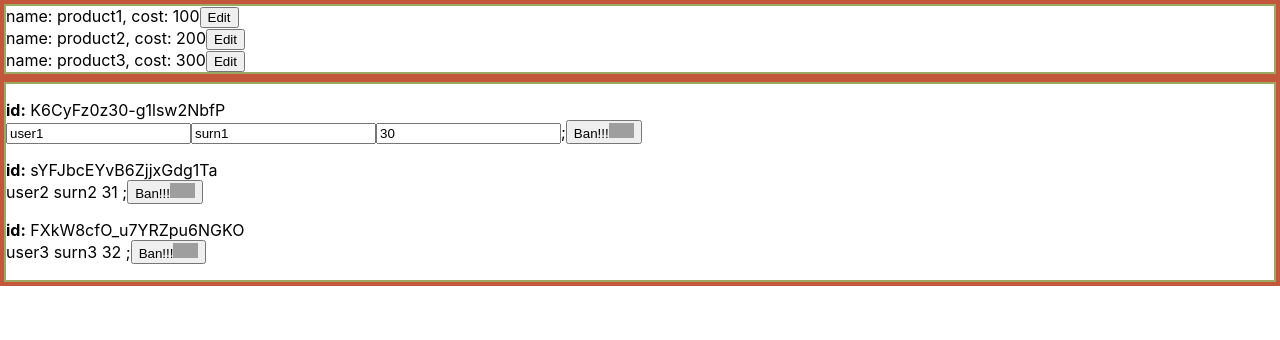
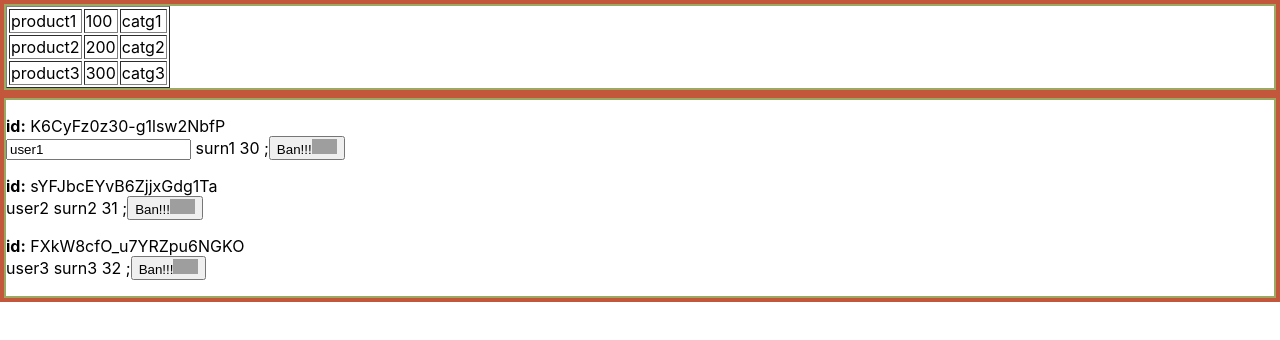
Before and after one commit to eBenya/ReactLessons, a React (Create React App) app: page / in a window 1280 px wide. Both pictures are taken after a click on the element "user1". Shown: the top 340 px of the page. Built offline with nearby package versions, Linux system fonts and the light colour scheme; grey boxes are pictures that could not be loaded.

Commit message:
Processing the possibility of changing object from child component

```diff
--- a/src/UsersComponents/Product.js
+++ b/src/UsersComponents/Product.js
@@ -1,25 +1,27 @@
 import React from 'react';
 import ProductField from './ProductField';
 
-function Product({ id, name, cost, isEdit, toggleMode, editProd }) {
-	return <div>
-		name: <ProductField
+function Product({ id, name, cost, catg, editProd }) {
+	return <tr>
+		<ProductField
 			id={id}
 			text={name}
 			type="name"
-			isEdit={isEdit}
 			editProd={editProd}
-		/>,
-		cost: <ProductField
+		/>
+		<ProductField
 			id={id}
 			text={cost}
 			type="cost"
-			isEdit={isEdit}
 			editProd={editProd}
 		/>
-
-		<button onClick={() => toggleMode(id)}>{isEdit ? 'Save' : 'Edit'}</button>
-	</div>;
+		<ProductField
+			id={id}
+			text={catg}
+			type="catg"
+			editProd={editProd}
+		/>
+	</tr>
 }
 
 export default Product;
--- a/src/UsersComponents/ProductField.js
+++ b/src/UsersComponents/ProductField.js
@@ -1,12 +1,17 @@
-import React from 'react';
+import React, { useState } from 'react';
 
-function ProductField({ id, text, type, isEdit, editProd }) {
-	return isEdit
-		?
-		<input value={text} onChange={event => editProd(id, type, event)} />
-		:
-		<span>{text}</span>
-		;
+function ProductField({ id, text, type, editProd }) {
+	const [isEdit, setIsEdit] = useState(false);
+
+	return <td>
+		{
+			isEdit
+				?
+				<input value={text} onChange={event => editProd(id, type, event.target.value)} onBlur={()=>setIsEdit(false)}/>
+				:
+				<span onClick={()=>setIsEdit(true)}>{text}</span>
+		}
+	</td>
 }
 
 export default ProductField;
--- a/src/UsersComponents/Products.js
+++ b/src/UsersComponents/Products.js
@@ -7,9 +7,9 @@ function id() {
 }
 
 const initProds = [
-    { id: id(), name: 'product1', cost: 100, isEdit: false },
-    { id: id(), name: 'product2', cost: 200, isEdit: false },
-    { id: id(), name: 'product3', cost: 300, isEdit: false },
+    { id: id(), name: 'product1', cost: 100, catg: 'catg1' },
+    { id: id(), name: 'product2', cost: 200, catg: 'catg2' },
+    { id: id(), name: 'product3', cost: 300, catg: 'catg3' },
 ];
 
 function Products() {
@@ -19,21 +19,10 @@ function Products() {
         id={val.id}
         name={val.name}
         cost={val.cost}
-        isEdit={val.isEdit}
-        toggleMode={toggleMode}
+        catg={val.catg}
         editProd={editProd}
     />
     );
-
-    function toggleMode(id) {
-        setProds(prods.map(prod => {
-            if (prod.id === id) {
-                prod.isEdit = !prod.isEdit;
-            }
-
-            return prod;
-        }));
-    }
     function editProd(id, propName, newValue) {
         setProds(prods.map(prod => {
             if (prod.id == id) {
@@ -44,9 +33,11 @@ function Products() {
     }
 
     return (
-        <div>
-            {items}
-        </div>
+        <table border="1px">
+            <tbody>
+                {items}
+            </tbody>
+        </table>
     )
 }
 
--- a/src/UsersComponents/User.js
+++ b/src/UsersComponents/User.js
@@ -1,7 +1,7 @@
 import React from 'react';
 import UserField from './UserField';
 
-function User({ obj, banFunc, editToogleFunc, editDataFunc }) {
+function User({ obj, banFunc, editDataFunc }) {
     const objKeys = Object.keys(obj);
     return (
         <p>
@@ -11,24 +11,18 @@ function User({ obj, banFunc, editToogleFunc, editDataFunc }) {
                 id={obj.id}
                 textContent={obj.name}
                 type={objKeys[1]}
-                isEdit={obj.isEdit}
-                editToogleFunc={editToogleFunc}
                 editDataFunc={editDataFunc}
             />
             <UserField
                 id={obj.id}
                 textContent={obj.surname}
                 type={objKeys[2]}
-                isEdit={obj.isEdit}
-                editToogleFunc={editToogleFunc}
                 editDataFunc={editDataFunc}
             />
             <UserField
                 id={obj.id}
                 textContent={obj.age}
                 type={objKeys[3]}
-                isEdit={obj.isEdit}
-                editToogleFunc={editToogleFunc}
                 editDataFunc={editDataFunc}
             />
 
--- a/src/UsersComponents/UserField.js
+++ b/src/UsersComponents/UserField.js
@@ -1,11 +1,12 @@
-import React from 'react';
+import React, { useState } from 'react';
 
-function UserField({id, textContent, type, isEdit, editToogleFunc, editDataFunc}) {
+function UserField({id, textContent, type, editDataFunc}) {
+    const [isEdit, setIsEdit] = useState(false);
     return isEdit
         ?
-        <input value={textContent} onChange={e => editDataFunc(id, type, e.target.value)} onBlur={() => editToogleFunc(id)} />
+        <input value={textContent} onChange={e => editDataFunc(id, type, e.target.value)} onBlur={() => setIsEdit(false)} />
         :
-        <span onClick={() => editToogleFunc(id)}> {textContent} </span>
+        <span onClick={() => setIsEdit(true)}> {textContent} </span>
 }
 
 export default UserField;
--- a/src/UsersComponents/Users.js
+++ b/src/UsersComponents/Users.js
@@ -7,9 +7,9 @@ function id() {
 }
 
 const initUsers = [
-    { id: id(), name: 'user1', surname: 'surn1', age: 30, isBanned: false, isEdit: false },
-    { id: id(), name: 'user2', surname: 'surn2', age: 31, isBanned: false, isEdit: false },
-    { id: id(), name: 'user3', surname: 'surn3', age: 32, isBanned: false, isEdit: false },
+    { id: id(), name: 'user1', surname: 'surn1', age: 30, isBanned: false },
+    { id: id(), name: 'user2', surname: 'surn2', age: 31, isBanned: false },
+    { id: id(), name: 'user3', surname: 'surn3', age: 32, isBanned: false },
 ];
 
 function Users() {
@@ -18,7 +18,6 @@ function Users() {
         key={user.id}
         obj={user}
         banFunc={banUser}
-        editToogleFunc={editUserToogleMode}
         editDataFunc={editUser}
     />
     );
@@ -26,15 +25,6 @@ function Users() {
         setUsers(users.map(user=>{
             if(user.id === id){
                 user[propName] = newValue;
-            }
-            return user;
-        }));
-    }
-
-    function editUserToogleMode(id) {
-        setUsers(users.map(user => {
-            if (user.id === id) {
-                user.isEdit = !user.isEdit;
             }
             return user;
         }));
```
